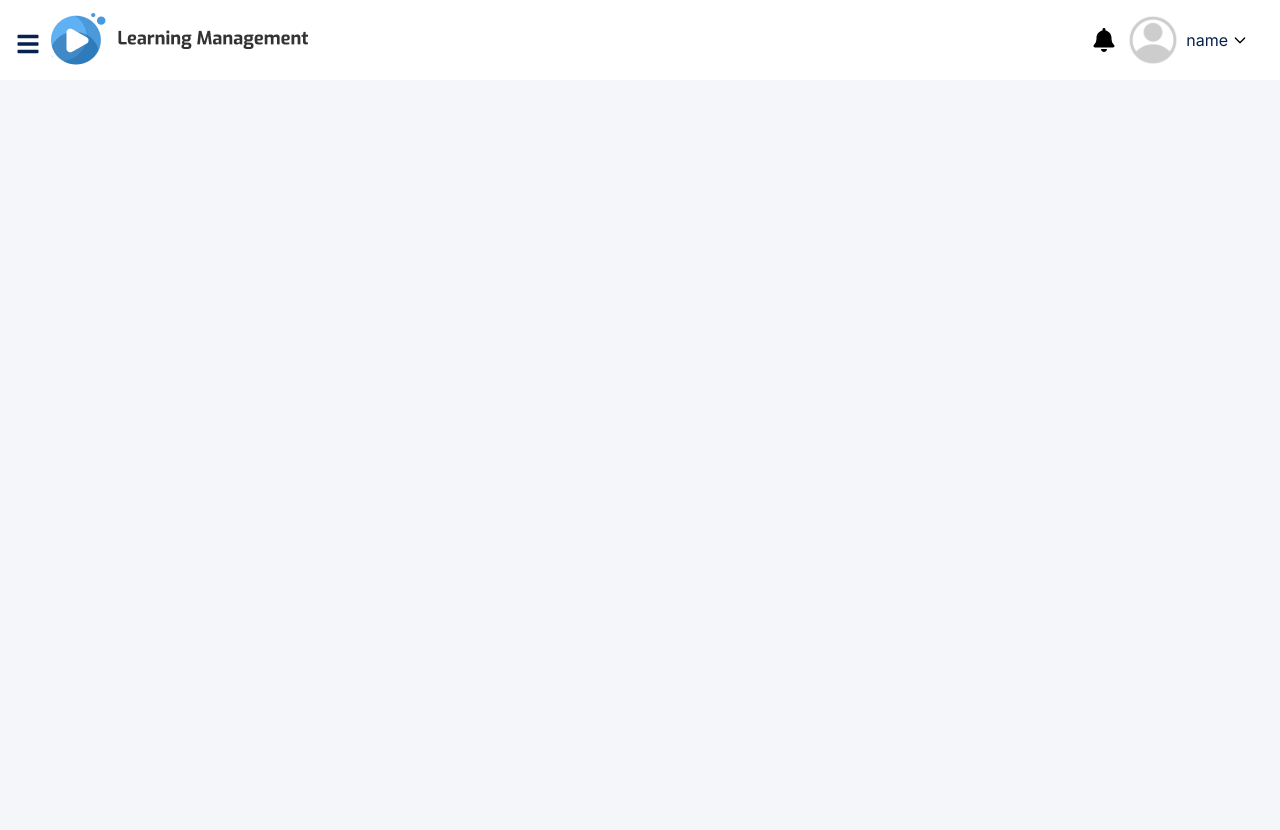
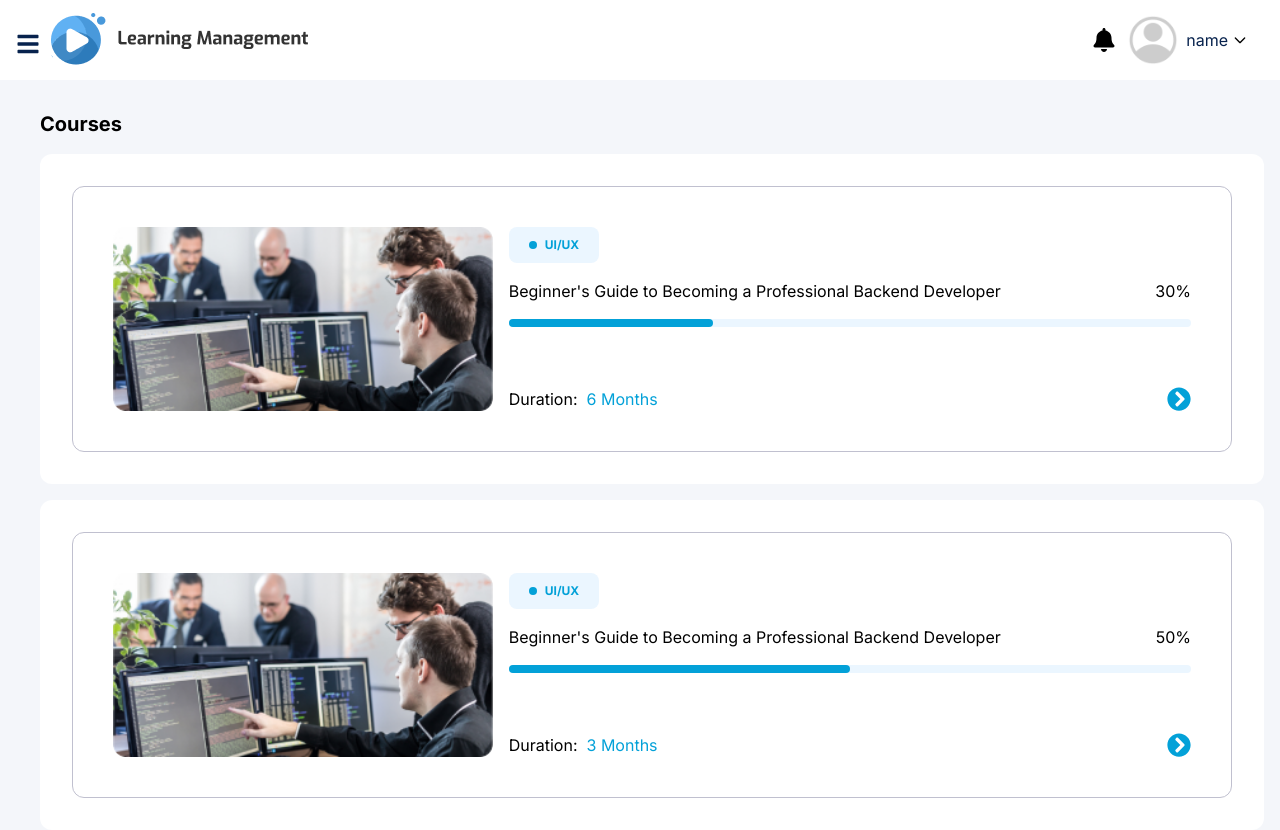
Before and after one commit to xloop-digital-services/lms-frontend-nextJs, a Next.js app: page /courses in a window 1280 px wide. Before the commit the page ends 800 px from the top, so only its background shows below. Built offline with nearby package versions, Linux system fonts and the light colour scheme.

Commit message:
auth, dashboard and courses screen merged

```diff
--- a/src/app/courses/page.js
+++ b/src/app/courses/page.js
@@ -8,7 +8,31 @@ export default function page() {
   const { isSidebarOpen } = useSidebar();
   return (
     <>
+      <div
+        className={`flex-1 transition-transform pt-[110px] space-y-4 max-md:pt-44 font-inter ${
+          isSidebarOpen ? "translate-x-64 pl-20 " : "translate-x-0 pl-10 pr-4"
+        }`}
+        style={{
+          // paddingBottom: "20px",
+          width: isSidebarOpen ? "84%" : "100%",
+        }}
+      >
+        <h2 className="text-xl font-bold">Courses</h2>
+        <MainCourseCard
+          courseImg={courseImg}
+          courseName="UI/UX"
+          courseDesc="Beginner's Guide to Becoming a Professional Backend Developer "
+          progress="30%"
+          durationOfCourse="6 Months"
+        />
+        <MainCourseCard
+          courseImg={courseImg}
+          courseName="UI/UX"
+          courseDesc="Beginner's Guide to Becoming a Professional Backend Developer "
+          progress="50%"
+          durationOfCourse="3 Months"
+        />
+      </div>
     </>
-    // <div> This is courses page</div>
-  )
+  );
 }
```
